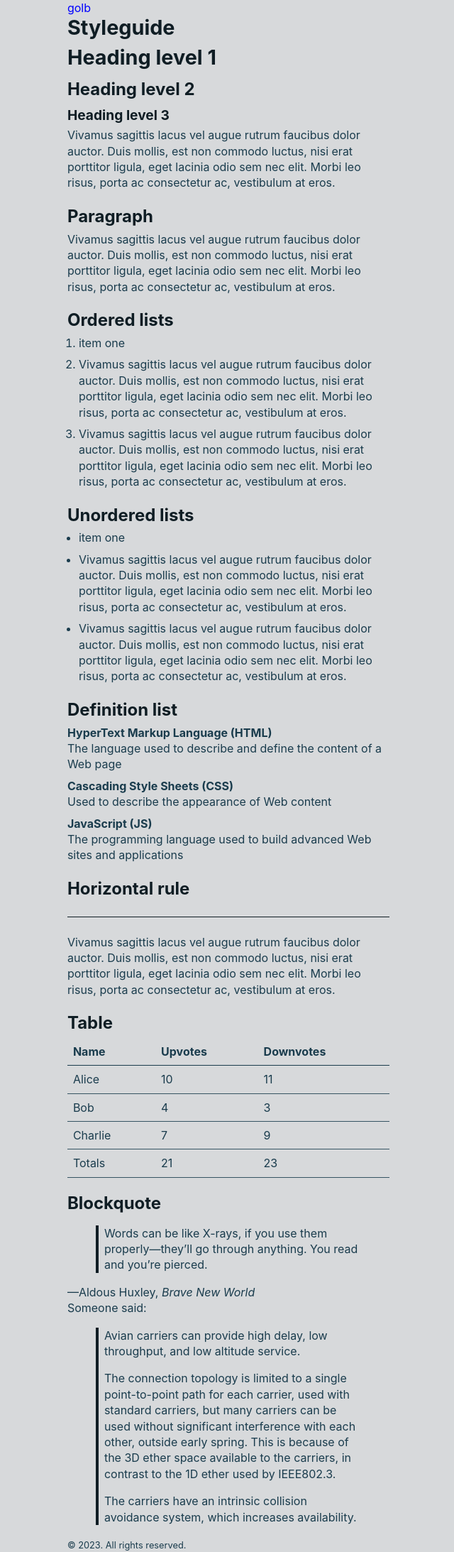
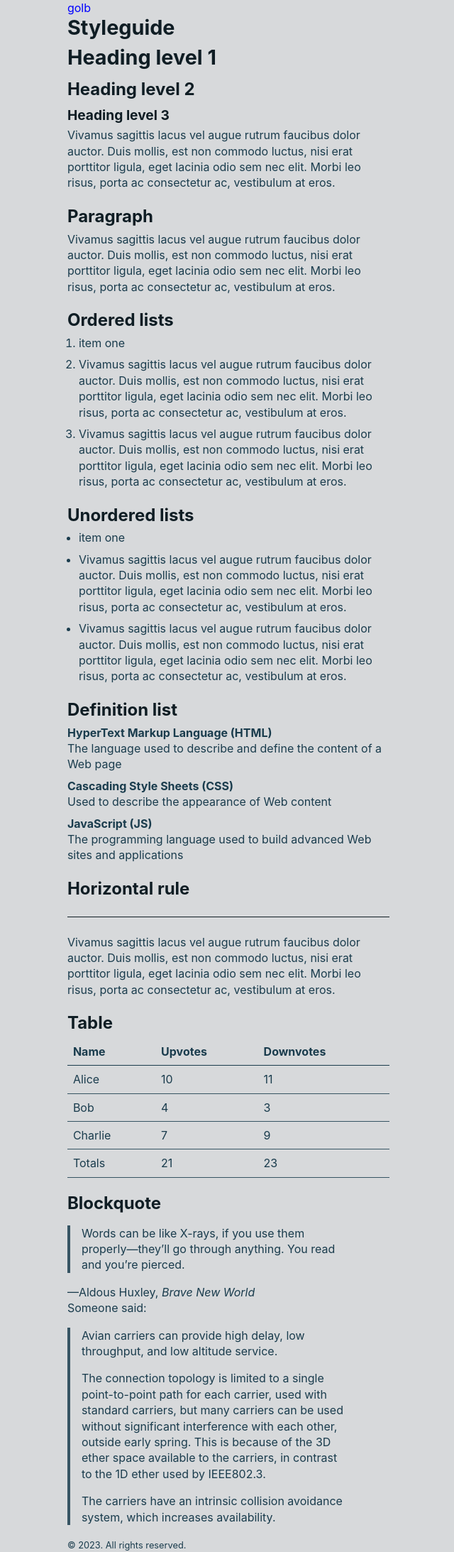
Before and after one commit to aflim/golb, a Jekyll site: the page built from styleguide.md, in a window 1280 px wide. Shown: the whole page at 71% size, without its empty margins (318-958 px from the left). Built offline with Jekyll 4.4.1, drawn with Linux system fonts in a browser that asks for light colours.

Commit message:
Update stylesheet.css

```diff
--- a/assets/stylesheet.css
+++ b/assets/stylesheet.css
@@ -226,9 +226,10 @@
 }
 
 blockquote {
-  padding-inline-start: .5em;
+  padding-inline: 1em;
+  margin-inline-start: 0;
   margin-block-end: 1em;
-  border-inline-start: .25em solid var(--ink-2);
+  border-inline-start: .25em solid var(--ink-3);
 }
 
 blockquote p:last-child {
```
